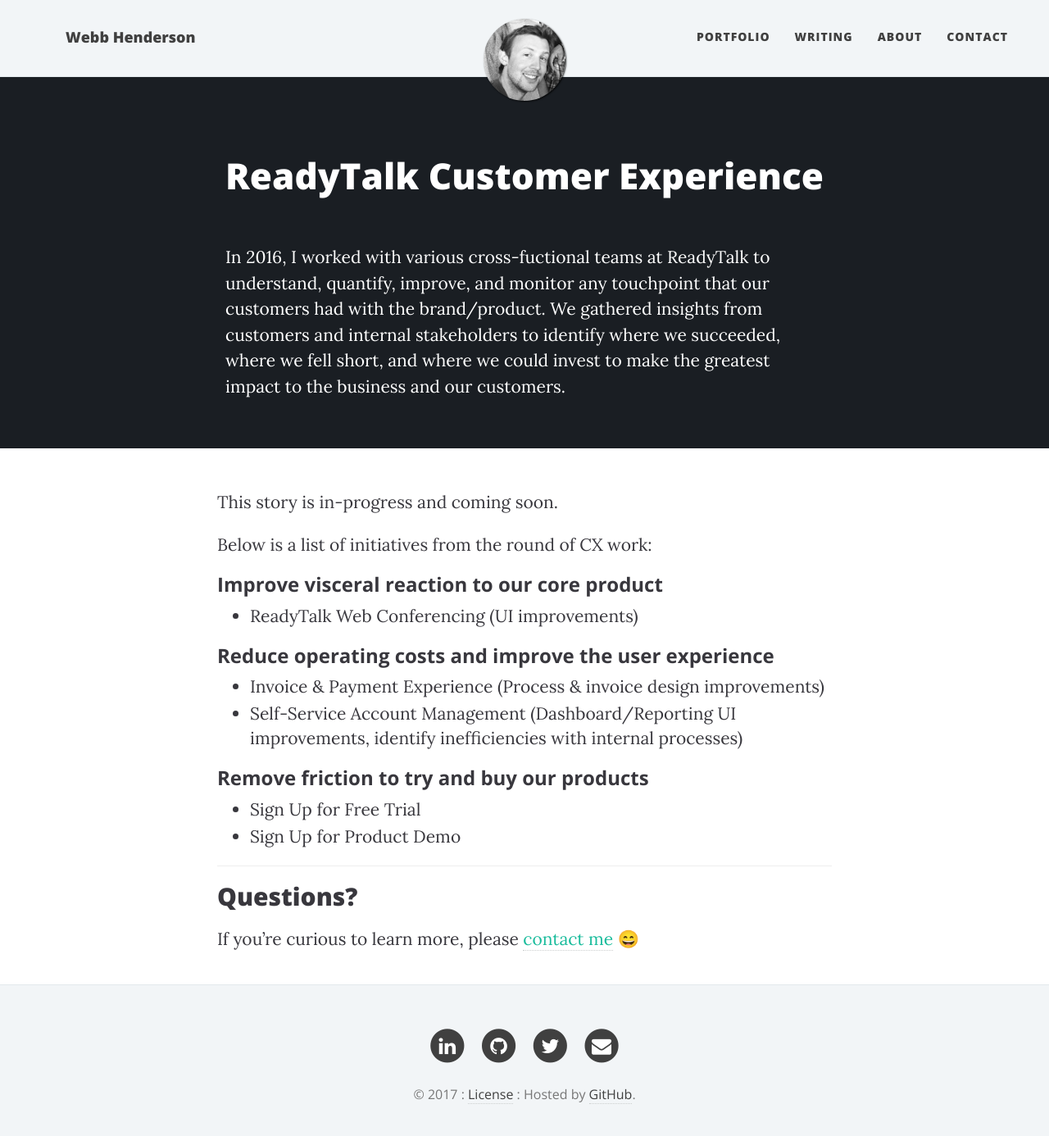
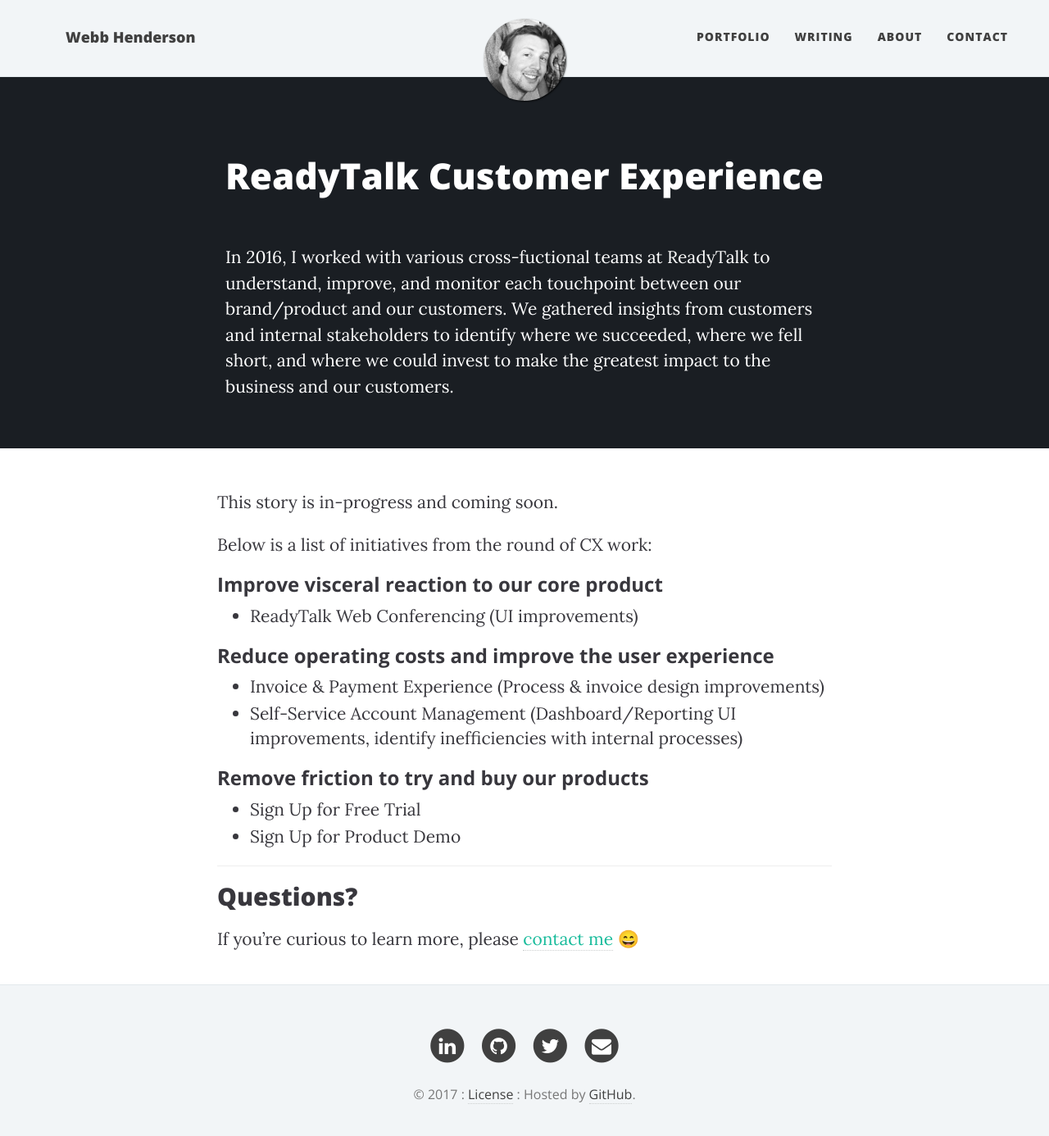
Before and after one commit to emerywebster/emerywebster.github.io, a Jekyll site: the page built from work/readytalk.md, in a window 1280 px wide and 1397 px high. Shown: the top 1386 px of the window at 82% size. Built offline with Jekyll 4.4.1, drawn with Linux system fonts in a browser that asks for light colours; nearby versions of some CDN libraries; emoji names are drawn with the system emoji font.

Commit message:
rt minor tweaks - need to revisit

```diff
--- a/work/readytalk.md
+++ b/work/readytalk.md
@@ -2,7 +2,7 @@
 layout: portfolio-item
 title: ReadyTalk Customer Experience
 permalink: work/readytalk
-intro: In 2016, I worked with various cross-fuctional teams at ReadyTalk to understand, quantify, improve, and monitor any touchpoint that our customers had with the brand/product. We gathered insights from customers and internal stakeholders to identify where we succeeded, where we fell short, and where we could invest to make the greatest impact to the business and our customers.
+intro: In 2016, I worked with various cross-fuctional teams at ReadyTalk to understand, improve, and monitor each touchpoint between our brand/product and our customers. We gathered insights from customers and internal stakeholders to identify where we succeeded, where we fell short, and where we could invest to make the greatest impact to the business and our customers.
 ---
 This story is in-progress and coming soon.
 
```
